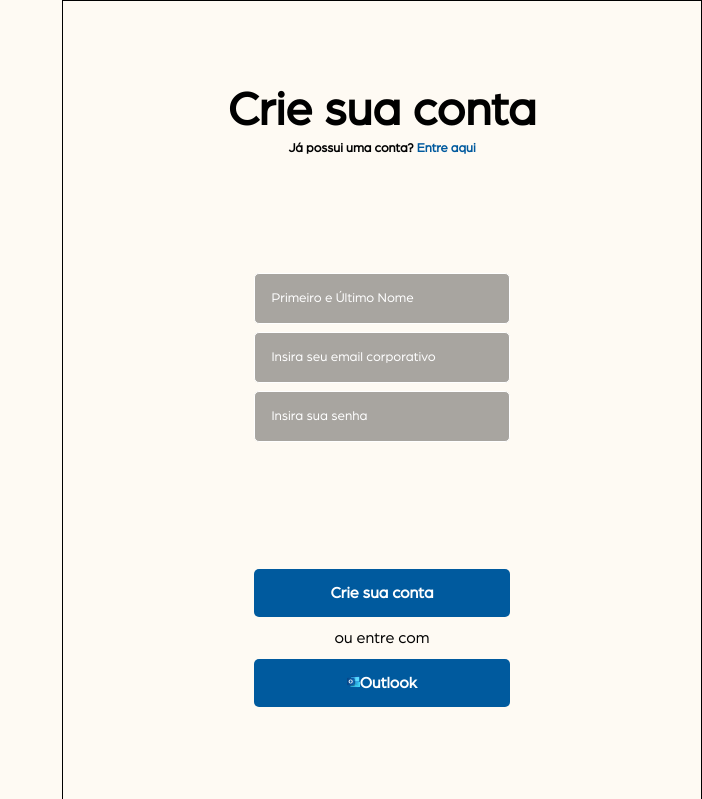
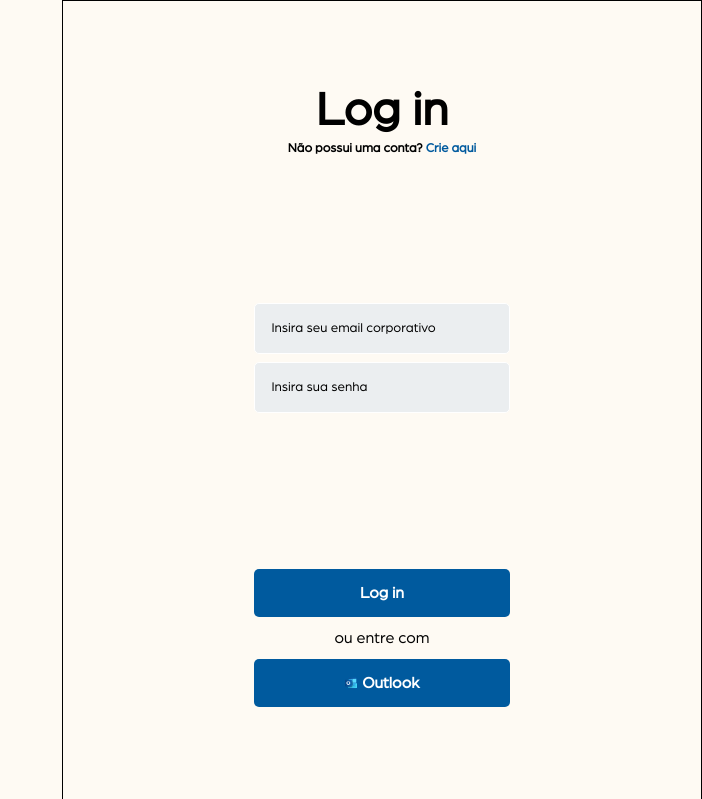
Before and after one commit to pietroabrahamian/termos-workon, a plain HTML site: page login-cadastro.html in a window 1280 px wide. Shown: the whole page, without its empty margins (578-1280 px from the left). Drawn offline with Linux system fonts and the light colour scheme.

Commit message:
right login e cadastro finalizadas

```diff
--- a/login-cadastro.css
+++ b/login-cadastro.css
@@ -55,28 +55,31 @@ main{
 /* ------------------FORM LOGIN------------------ */
 
 #formLogin {
+    display: flex;
+}
+#formCadastro {
     display: none;
 }
 
 /* ------------------FORM CADASTRO------------------ */
 
-#formCadastro {
+#formCadastro, #formLogin{
     width: 100%;
     height: 100%;
-    display: flex;
     flex-direction: column;
     align-items: center;
     justify-content: space-evenly;
 }
-.titulo-cadastro > h2 {
+.titulo-cadastro,.titulo-login > h2 {
     font-size: 0.8rem;
     text-align: center;
     color: black;
 }
-#mudarPLogin {
+#mudarPLogin, #mudarPCadastro {
     color: var(--texto);
+    cursor: pointer;
 }
-.inputs-cadastro {
+.inputs-cadastro, .inputs-login{
     width: 40%;
     height: 30%;
     display: flex;
@@ -86,26 +89,29 @@ main{
     gap: 0.5rem;
     /* border: 1px solid black; */
 }
-.inputs-cadastro > input {
+.inputs-cadastro input, .inputs-login  input {
     width: 100%;
     padding: 1rem;
     border-radius: 5px;
     border: 1px solid white;
-    background-color: rgba(0, 0, 0, 0.34);
+    background-color:#EBEEF0;
     /* background: rgba(198, 198, 198, 0.34); */
-    color: white;
-    outline: #000000cf;
+    color: black;
+    outline: none;
 }
-.inputs-cadastro > input::placeholder {
-    color: white;
+.inputs-cadastro input, .inputs-login  input {
+    color: #E9EDEF;
 }
-.inputs-cadastro > input:focus {
+.inputs-cadastro > input::placeholder, .inputs-login > input::placeholder {
+    color: black;
+}
+.inputs-cadastro > input:focus, .inputs-login > input:focus {
 
-    box-shadow: 1px 1px 5px rgba(0, 0, 0, 0.251), -1px -1px 5px rgba(0, 0, 0, 0.251);
+    box-shadow: 1px 1px 5px #005A9E, -1px -1px 5px #005A9E;
 }
 
 /* ------------------BUTTON FAZER CADASTRO------------------ */
-.fazer-cadastro{
+.fazer-cadastro, .fazer-login{
     width: 40%;
     height: 20%;
     display: flex;
@@ -114,7 +120,7 @@ main{
     /* border: 1px solid black; */
 
 }
-.fazer-cadastro > button {
+.fazer-cadastro > button, .fazer-login > button {
     width: 100%;
     height: 30%;
     border: none;
@@ -123,15 +129,23 @@ main{
     font-size: 1rem;
     color: white;
     font-weight: bold;
+    transition: 0.3s;
+    cursor: pointer;
 }
-.fazer-cadastro > button:hover {
-    background-color:rgb(0, 229, 255);;
+.fazer-cadastro > button:hover, .fazer-login > button:hover {
+    background-color:#0082e6;
+    transition: 0.3s;
 }
-.fazer-cadastro p {
+.fazer-cadastro p, .fazer-login p {
     text-align: center;
     color: black;
 }
-
-#entrarOutlook > img {
+#cadastrarOutlook, #entrarOutlook {
+    display: flex;
+    align-items: center;
+    justify-content: center;
+    gap: 0.3rem;
+}
+#cadastrarOutlook > img, #entrarOutlook > img {
     width: 5%;
 }
--- a/login-cadastro.html
+++ b/login-cadastro.html
@@ -12,12 +12,19 @@
 
         </section>
         <section class="right-main">
-            <form action="" id="formLogin">
+            <form  id="formLogin">
                 <div class="titulo-login">
+                    <h1>Log in</h1>
+                    <h2>Não possui uma conta? <span id="mudarPCadastro">Crie aqui</span></h2>
                 </div>
                 <div class="inputs-login">
+                    <input type="email" name="emailUsuario" id="emailUsuario" placeholder="Insira seu email corporativo">
+                    <input type="password" name="senhaUsuario" id="senhaUsuario" placeholder="Insira sua senha">
                 </div>
                 <div class="fazer-login">
+                    <button>Log in</button>
+                    <p>ou entre com</p>
+                    <button id="entrarOutlook"> <img src="assets/img/outlook-logo.svg" alt="">Outlook</button>
                 </div>
             </form>
 
@@ -33,11 +40,12 @@
                 </div>
                 <div class="fazer-cadastro">
                     <button>Crie sua conta</button>
-                    <p>ou entre com</p>
-                    <button id="entrarOutlook"> <img src="assets/img/outlook-logo.svg" alt="">Outlook</button>
+                    <p>ou cadastr-se com</p>
+                    <button id="cadastrarOutlook"> <img src="assets/img/outlook-logo.svg" alt="">Outlook</button>
                 </div>
             </form>
         </section>
     </main>
+    <script src="login-cadastro.js"></script>
 </body>
 </html>
--- /dev/null
+++ b/login-cadastro.js
@@ -0,0 +1,13 @@
+document.addEventListener("DOMContentLoaded", function(){
+    let mudarPLogin = document.getElementById("mudarPLogin");
+    let formCadastro = document.getElementById("formCadastro");
+    let formLogin = document.getElementById("formLogin");
+    mudarPLogin.addEventListener("click", function(event){
+        formCadastro.style.display = "none";
+        formLogin.style.display = "flex";
+    });
+    mudarPCadastro.addEventListener("click", function(event){
+        formCadastro.style.display = "flex";
+        formLogin.style.display = "none";
+    });
+});
```
